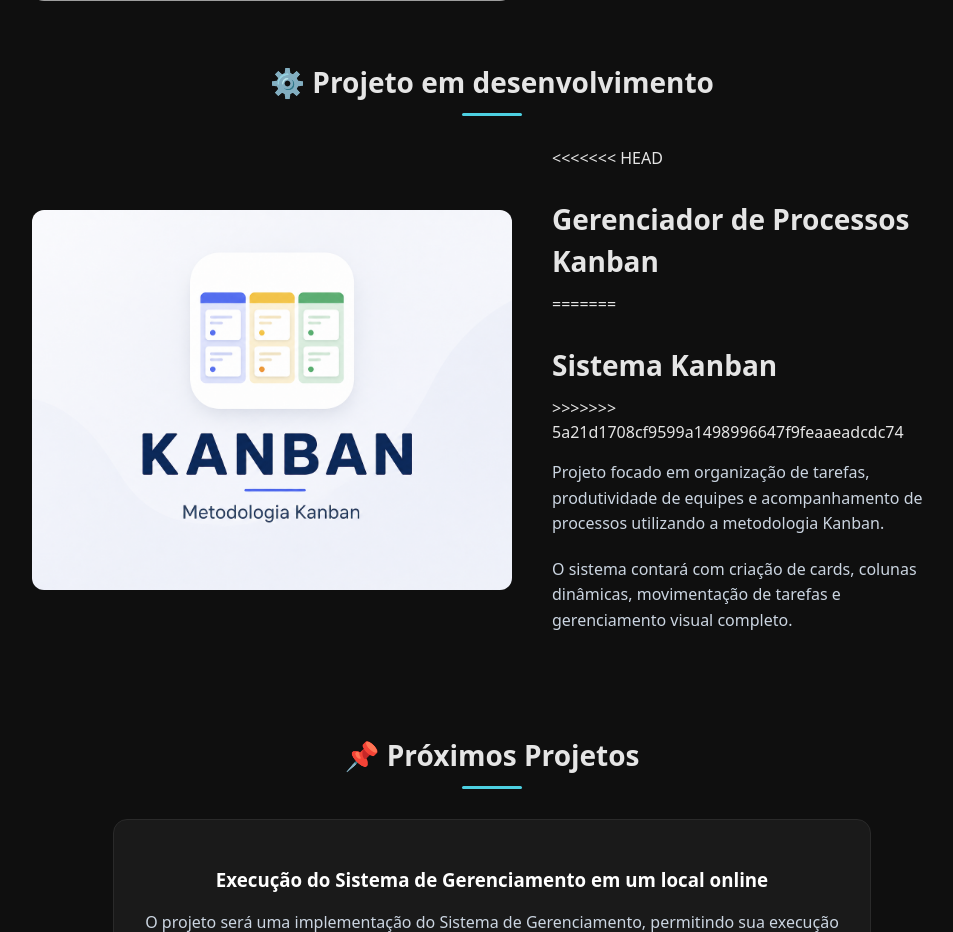
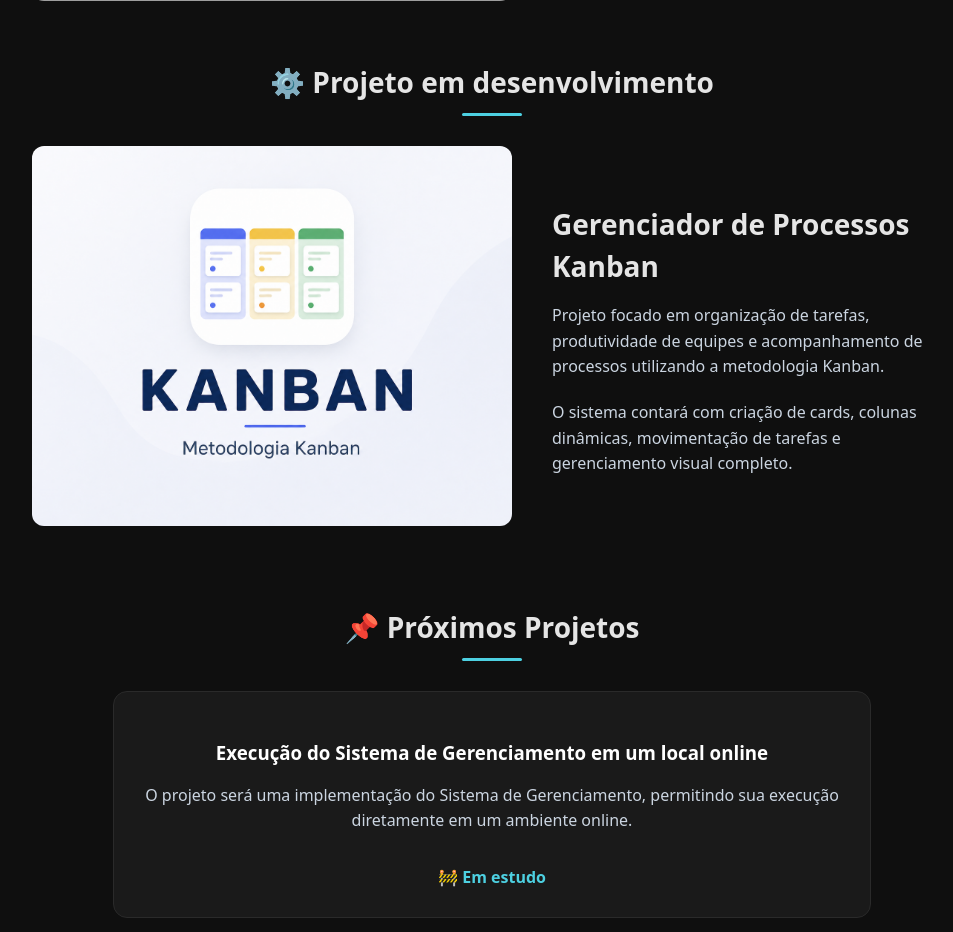
Before and after one commit to KevenLucas025/ProjetoSite, a Django app: page / in a window 1280 px wide. Shown: the part 1398-2330 px from the top of the page, without its empty margins (148-1101 px from the left). Run offline with Django 5.2, Linux system fonts and the light colour scheme; data comes from the database, SQL or seed files in the repository; grey boxes are pictures that could not be loaded.

Commit message:
editado erro do github

```diff
--- a/templates/home.html
+++ b/templates/home.html
@@ -118,11 +118,7 @@
          class="projeto-img">
 
     <div class="overlay">
-<<<<<<< HEAD
       <h3 class="overlay-titulo">Gerenciador de Processos Kanban</h3>
-=======
-      <h3 class="overlay-titulo">Sistema Kanban</h3>
->>>>>>> 5a21d1708cf9599a1498996647f9feaaeadcdc74
 
       <a href="https://kanban-82vd.onrender.com/"
          target="_blank"
@@ -139,11 +135,7 @@
   </div>
 
   <div class="destaque-info">
-<<<<<<< HEAD
     <h3>Gerenciador de Processos Kanban</h3>
-=======
-    <h3>Sistema Kanban</h3>
->>>>>>> 5a21d1708cf9599a1498996647f9feaaeadcdc74
 
     <p>
       Projeto focado em organização de tarefas, produtividade de equipes
```
